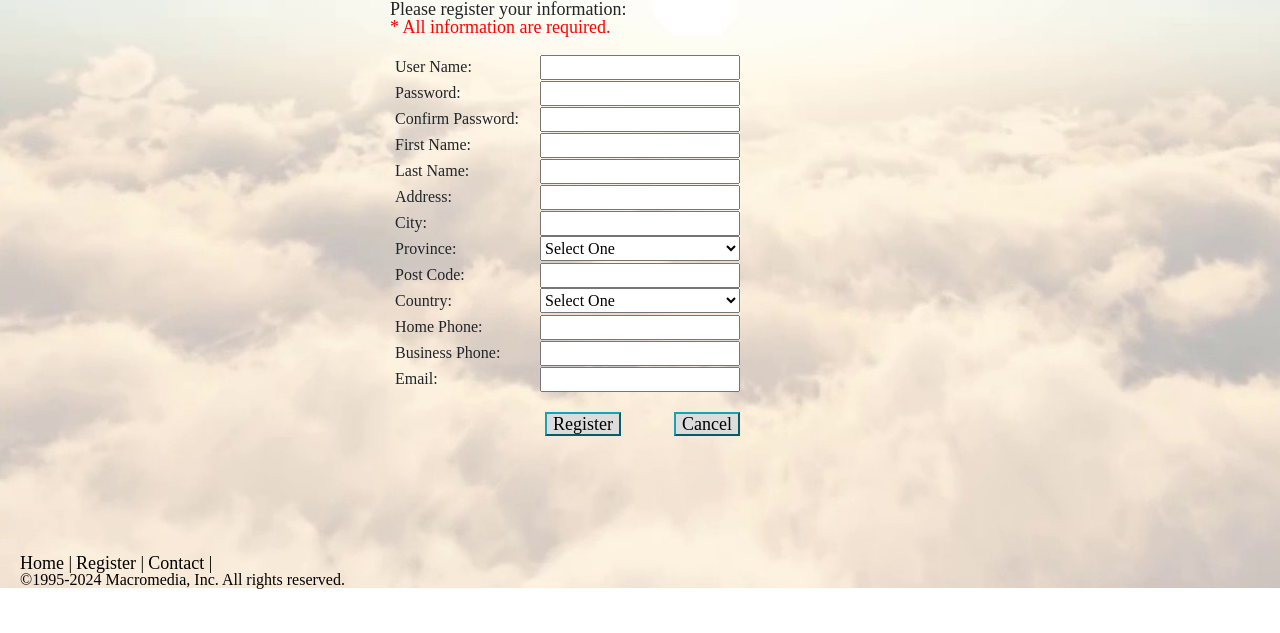
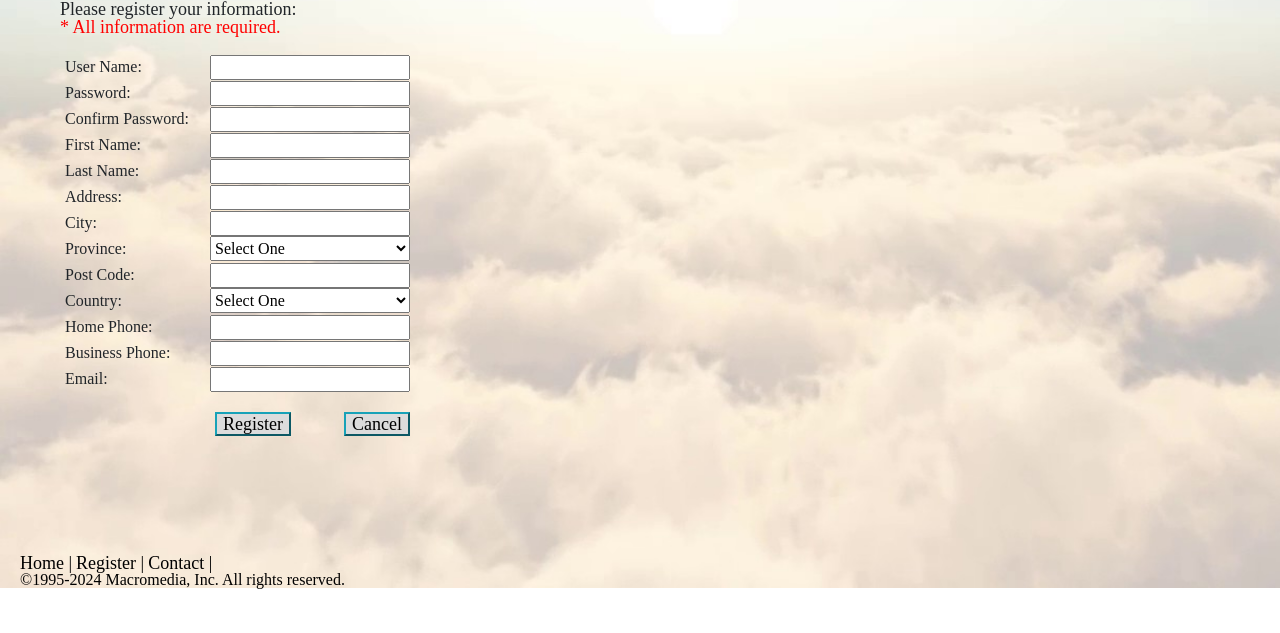
Before and after one commit to Ellen201906/TravelExperts2, a PHP site: page /my/register.php in a window 1280 px wide. Shown: the part 167-800 px from the top of the page. Run offline with PHP 8.4, Linux system fonts and the light colour scheme.

Commit message:
Update registerstyle.css

```diff
--- a/registerstyle.css
+++ b/registerstyle.css
@@ -1,7 +1,7 @@
 #maindiv {
     width:1200px;
     margin:0 auto;
-    padding-left:350px;
+    padding-left:20px;
 }
 #tbheading {
     text-align:left;
```
